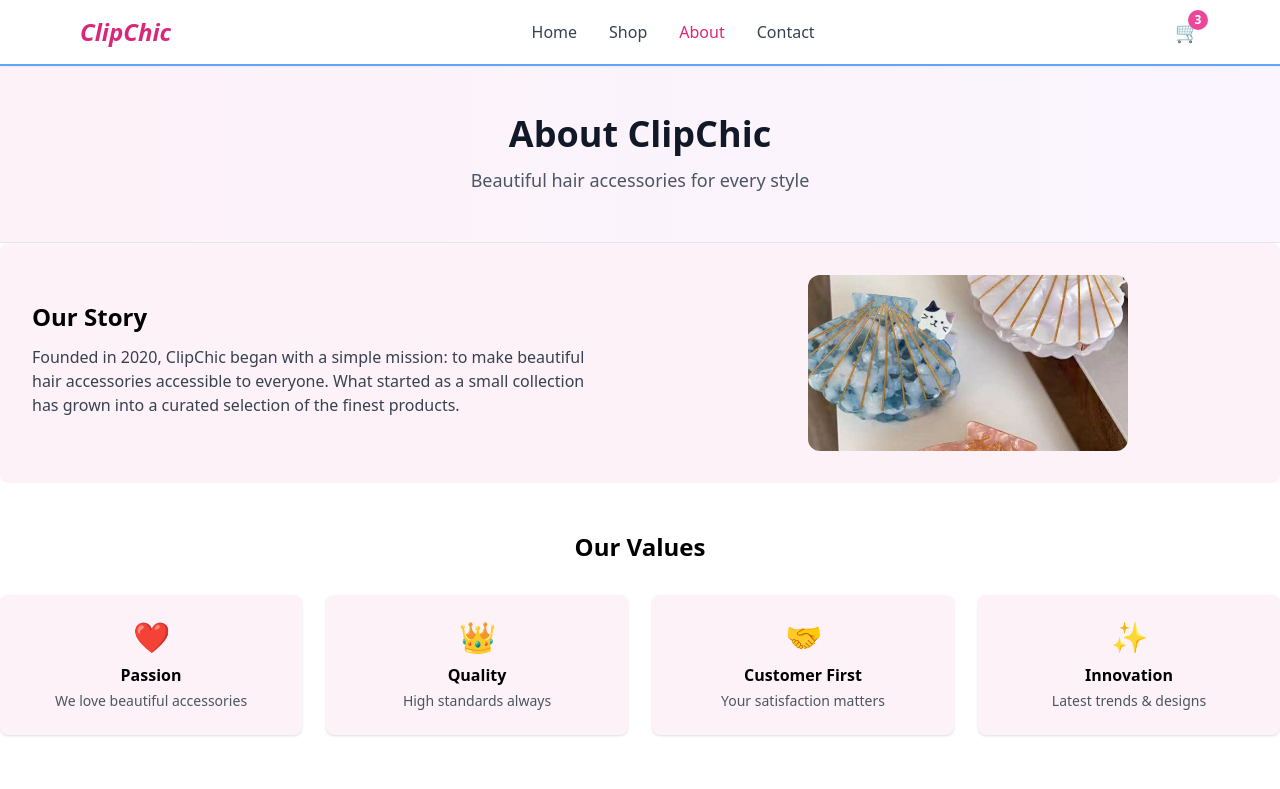
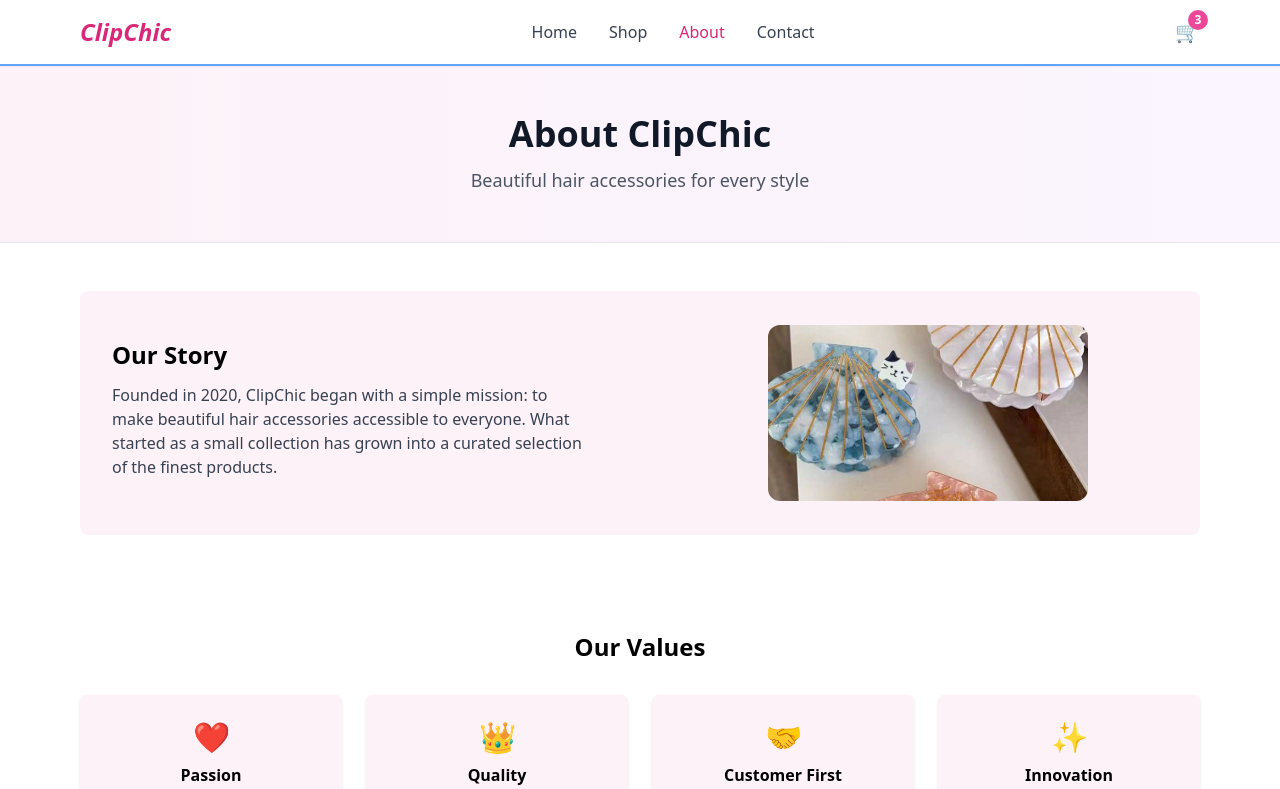
Before and after one commit to oktiarazzahra/clip, a Vue app: page /about in a window 1280 px wide. Shown: the top 789 px of the page. Built offline with nearby package versions, Linux system fonts and the light colour scheme.

Commit message:
feat: Refactor About components for improved layout and add GitHub Pages deployment workflow

```diff
--- a/src/components/About/OurStory.vue
+++ b/src/components/About/OurStory.vue
@@ -1,7 +1,9 @@
 <template>
-  <div class="grid md:grid-cols-2 items-center gap-8 py-8 bg-pink-50 rounded-lg">
-    <div class="px-8 py-4">
-      <h2 class="text-2xl font-bold mb-3">Our Story</h2>
+  <div class="py-12">
+    <div class="max-w-6xl mx-auto px-4">
+      <div class="grid md:grid-cols-2 items-center gap-8 py-8 bg-pink-50 rounded-lg">
+        <div class="px-8 py-4">
+          <h2 class="text-2xl font-bold mb-3">Our Story</h2>
       <p class="text-gray-700 mb-2">
         Founded in 2020, ClipChic began with a simple mission: to make beautiful hair accessories accessible to everyone. What started as a small collection has grown into a curated selection of the finest products.
       </p>
@@ -12,6 +14,8 @@
         alt="ClipChic Story"
         class="rounded-xl object-cover h-44 w-full max-w-xs"
       />
+        </div>
+      </div>
     </div>
   </div>
 </template>
--- a/src/components/About/OurValues.vue
+++ b/src/components/About/OurValues.vue
@@ -1,6 +1,7 @@
 <template>
   <div class="py-12">
-    <h2 class="text-2xl text-center font-bold mb-8">Our Values</h2>
+    <div class="max-w-6xl mx-auto px-4">
+      <h2 class="text-2xl text-center font-bold mb-8">Our Values</h2>
     <div class="grid grid-cols-2 md:grid-cols-4 gap-6">
       <div class="bg-pink-50 rounded-lg p-6 text-center shadow">
         <div class="text-pink-400 mb-2 text-3xl">❤️</div>
@@ -23,6 +24,7 @@
         <p class="text-sm text-gray-600">Latest trends & designs</p>
       </div>
     </div>
+    </div>
   </div>
 </template>
 <script setup></script>
--- a/src/views/About.vue
+++ b/src/views/About.vue
@@ -13,7 +13,6 @@
   <OurValues />
 
 
-  <
 </template>
 
 <script setup>
--- a/vite.config.js
+++ b/vite.config.js
@@ -4,6 +4,7 @@
 
 export default defineConfig({
   plugins: [vue()],
+  base: '/clip/',
   resolve: {
     alias: {
       '@': path.resolve(__dirname, './src')
```
